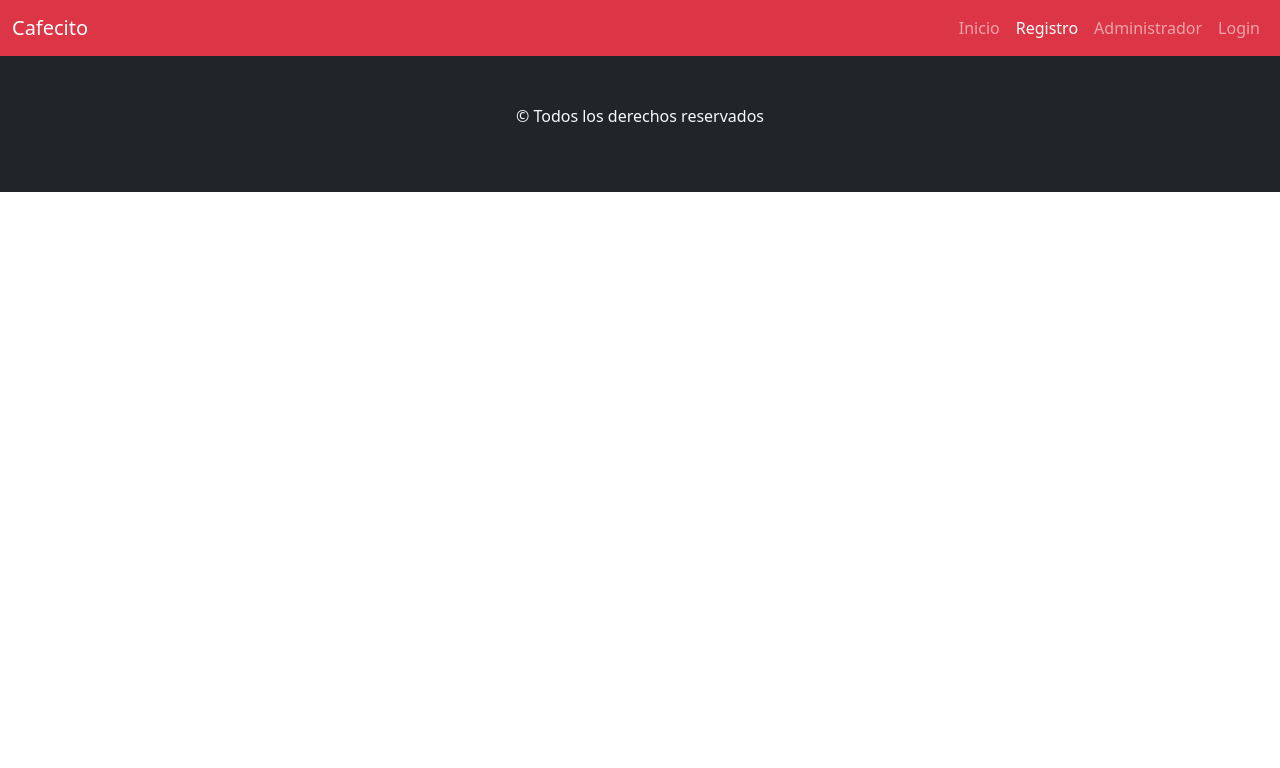
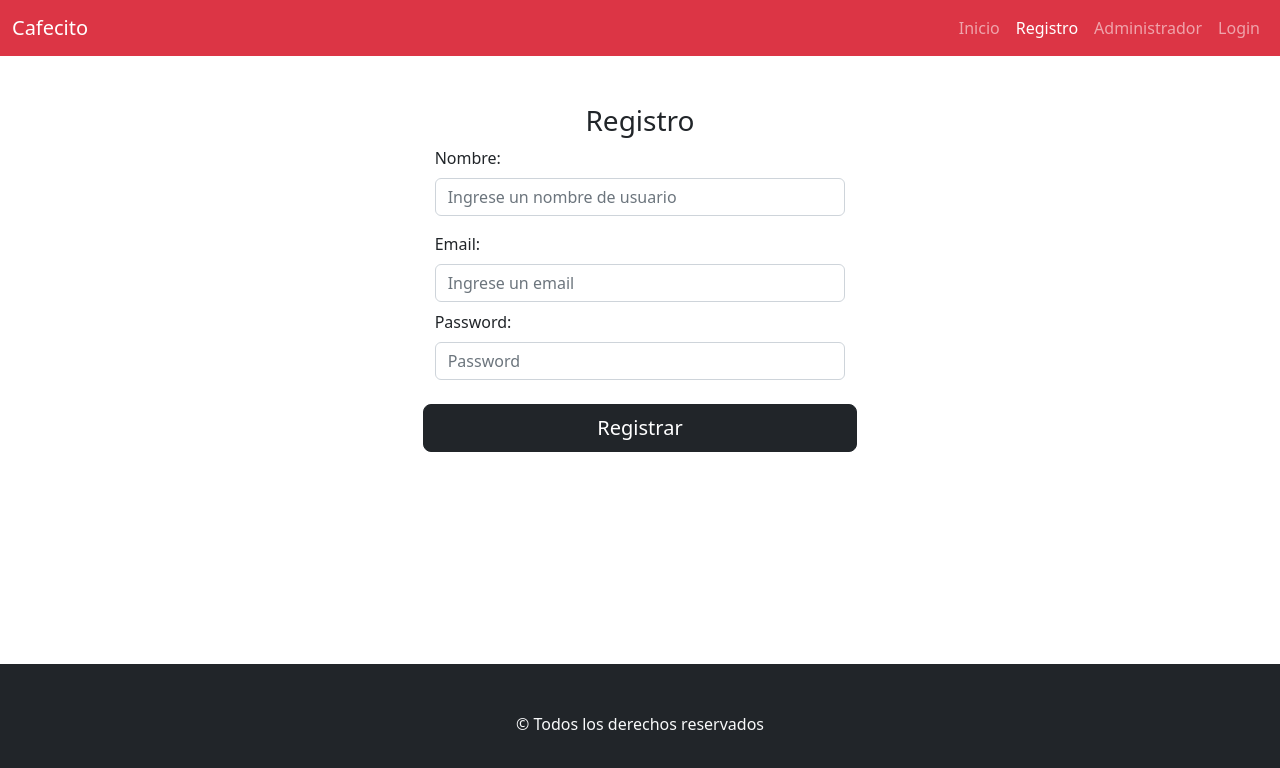
Before and after one commit to Mario-Chavez/cafecito-react, a React (Vite) app: page /registro in a window 1280 px wide. Shown: the top 768 px of the page. Built offline with nearby package versions, Linux system fonts and the light colour scheme.

Commit message:
se cargo las validaciones en todos los formularios

```diff
--- a/db.json
+++ b/db.json
@@ -1,10 +1,10 @@
 {
     "productos": [
-      { "id": 1, "title": "cafe", "precio": 200 , "categoria": "bebidaCaliente", "descripcion":"alguna descripcion", "imagen":"linkImagen"},
-      { "id": 2, "title": "te", "precio": 450 , "categoria": "dulce", "descripcion":"alguna descripcion 2", "imagen":"linkImagen"},
-      { "id": 3, "title": "biscochitos", "precio": 500 , "categoria": "salado", "descripcion":"alguna descripcion3", "imagen":"linkImagen"}
+      { "id": 1, "nombreProducto": "café", "precio": 200, "categoria":"bebida caliente", "descripcion":"alguna descripcion", "imagen":"linkimagen" },
+      { "id": 2, "nombreProducto": "te", "precio": 100, "categoria":"bebida caliente", "descripcion":"alguna descripcion", "imagen":"linkimagen" },
+      { "id": 3, "nombreProducto": "medialuna", "precio": 150, "categoria":"dulce", "descripcion":"alguna descripcion", "imagen":"linkimagen" }
     ],
     "usuarios": [
-      { "id": 1, "nombreUsuario": "admin", "email":"admin@gmail.com", "password":"12345" }
+      { "id": 1, "nombreUsuario": "admin", "email":"admin@gmail.com", "password":"A12345i" }
     ]
   }
--- a/src/App.jsx
+++ b/src/App.jsx
@@ -16,7 +16,6 @@ function App() {
     return (
         <BrowserRouter>
             <Menu />
-
             <Routes>
                 <Route exact path="/" element={<Inicio />}></Route>
                 <Route exact path="/registro" element={<Registro />}></Route>
--- a/src/views/Administrador.jsx
+++ b/src/views/Administrador.jsx
@@ -3,19 +3,19 @@ import { Button, Container } from "react-bootstrap";
 
 const Administrador = () => {
     return (
-        <Container>
-            <div className="row">
+        <Container className="mainPage">
+            <div className="row mt-5">
                 <div className="display-4 col-8">
                     <h1>Nuestros Productos</h1>
                 </div>
                 <div className="col-4 d-flex justify-content-end">
-                    <button type="button" class="btn btn-outline-primary">
+                    <button type="button" className="btn btn-outline-primary">
                         Agregar Producto
                     </button>
                 </div>
             </div>
             <hr />
-            <table class="table">
+            <table className="table">
                 <thead>
                     <tr>
                         <th scope="col">Codigo</th>
--- a/src/views/Inicio.jsx
+++ b/src/views/Inicio.jsx
@@ -1,25 +1,18 @@
 import React from "react";
 import CarouselComp from "../components/common/Carousel";
 import CardProducto from "./producto/CardProducto";
-import EditarProducto from "./producto/EditarProducto";
 import CrearProducto from "./producto/CrearProducto";
-import ItemProducto from "./producto/ItemProducto";
-import DetalleProducto from "./DetalleProducto";
-import Error404 from "./Error404";
+import { Container } from "react-bootstrap";
 
 const Inicio = () => {
     return (
         <>
             <CarouselComp />
-            <h1 className="display-4 text-center">Nuestros Productos</h1>
-            <hr />
-            <CardProducto />
-
-            {/* <EditarProducto /> */}
-            <CrearProducto />
-            {/* <ItemProducto /> */}
-            {/* <DetalleProducto />
-            <Error404 /> */}
+            <Container className="my-5 mainPage">
+                <h1 className="display-4 text-center">Nuestros Productos</h1>
+                <hr />
+                <CardProducto />
+            </Container>
         </>
     );
 };
--- a/src/views/Login.jsx
+++ b/src/views/Login.jsx
@@ -12,6 +12,8 @@ const Login = () => {
 
     const onSubmit = (ususario) => {
         // console.log(ususario);
+        /* aqui mandamos el ususario a la petision a la db, si la db no da respuesta no se guarda
+        en el sessionStorage caso contrariopp si , es porq el mail y el ususario si estan en la db  */
         login(ususario).then((respuesta) => {
             if (respuesta) {
                 sessionStorage.setItem("usuario", JSON.stringify(respuesta));
@@ -21,7 +23,7 @@ const Login = () => {
     };
 
     return (
-        <Container className="mainSection">
+        <Container className="mainSection mainPage">
             <Card className="my-5">
                 <Card.Header as="h5">Login</Card.Header>
                 <Card.Body>
@@ -33,6 +35,10 @@ const Login = () => {
                                 placeholder="Ingrese un email"
                                 {...register("email", {
                                     required: "este dato es obligatorio",
+                                    pattern: {
+                                        value: /^[A-Z0-9._%+-]+@[A-Z0-9.-]+\.[A-Z]{2,}$/i,
+                                        message: "Ingresa un correo electrónico válido",
+                                    },
                                 })}
                             />
                             <Form.Text className="text-danger">
@@ -47,6 +53,21 @@ const Login = () => {
                                 placeholder="Password"
                                 {...register("password", {
                                     required: "este dato es obligatorio",
+                                    minLength: {
+                                        value: 6,
+                                        message:
+                                            "La contraseña debe tener al menos 6 caracteres",
+                                    },
+                                    maxLength: {
+                                        value: 20,
+                                        message:
+                                            "La contraseña debe tener como maximo 20 caracteres",
+                                    },
+                                    pattern: {
+                                        value: /^(?=.*[a-z])(?=.*[A-Z])(?=.*\d)/,
+                                        message:
+                                            "La contraseña debe contener al menos una letra mayúscula, una minúscula y un número",
+                                    },
                                 })}
                             />
                             <Form.Text className="text-danger">
--- a/src/views/Registro.jsx
+++ b/src/views/Registro.jsx
@@ -1,7 +1,109 @@
 import React from "react";
+import { Button, Form } from "react-bootstrap";
+import { useForm } from "react-hook-form";
 
 const Registro = () => {
-    return <div></div>;
+    const {
+        register,
+        handleSubmit,
+        formState: { errors },
+    } = useForm();
+
+    const onSubmit = (data) => {
+        console.log(" de registro", data);
+    };
+    return (
+        <div className="mt-5 mainSection mainPage">
+            <h3 className="text-center">Registro</h3>
+            <div className="row justify-content-center">
+                <div className="col-12 col-sm-8 col-md-6 col-xl-4">
+                    <Form onSubmit={handleSubmit(onSubmit)}>
+                        <Form.Group className="mb-3">
+                            <Form.Label>Nombre:</Form.Label>
+                            <Form.Control
+                                type="text"
+                                placeholder="Ingrese un nombre de usuario"
+                                {...register("nombre", {
+                                    required: "Este campo es obligatorio",
+                                    minLength: {
+                                        value: 6,
+                                        message:
+                                            "La contraseña debe tener al menos 6 caracteres",
+                                    },
+                                    maxLength: {
+                                        value: 20,
+                                        message:
+                                            "La contraseña debe tener como maximo 20 caracteres",
+                                    },
+                                    pattern: {
+                                        value: /^(?!\s)(.*\S)$/,
+                                        message:
+                                            "El nombre no puede contener espacios en blanco al inicio ni al final",
+                                    },
+                                })}
+                            />
+                            <Form.Text className="text-danger">
+                                {errors.nombre?.message}
+                            </Form.Text>
+                        </Form.Group>
+                        <Form.Group className="mb-2">
+                            <Form.Label>Email:</Form.Label>
+                            <Form.Control
+                                type="email"
+                                placeholder="Ingrese un email"
+                                {...register("email", {
+                                    required: "este dato es obligatorio",
+                                    pattern: {
+                                        value: /^[A-Z0-9._%+-]+@[A-Z0-9.-]+\.[A-Z]{2,}$/i,
+                                        message: "Ingresa un correo electrónico válido",
+                                    },
+                                })}
+                            />
+                            <Form.Text className="text-danger">
+                                {errors.email?.message}
+                            </Form.Text>
+                        </Form.Group>
+                        <Form.Group className="mb-4">
+                            <Form.Label>Password:</Form.Label>
+                            <Form.Control
+                                type="password"
+                                placeholder="Password"
+                                {...register("password", {
+                                    required: "este dato es obligatorio",
+                                    minLength: {
+                                        value: 6,
+                                        message:
+                                            "La contraseña debe tener al menos 6 caracteres",
+                                    },
+                                    maxLength: {
+                                        value: 20,
+                                        message:
+                                            "La contraseña debe tener como maximo 20 caracteres",
+                                    },
+                                    pattern: {
+                                        value: /^(?=.*[a-z])(?=.*[A-Z])(?=.*\d)/,
+                                        message:
+                                            "La contraseña debe contener al menos una letra mayúscula, una minúscula y un número",
+                                    },
+                                })}
+                            />
+                            <Form.Text className="text-danger">
+                                {errors.password?.message}
+                            </Form.Text>
+                        </Form.Group>
+                        <div className="row">
+                            <Button
+                                className="btn btn-dark btn-lg btn-block mb-2"
+                                type="submit"
+                            >
+                                Registrar
+                            </Button>
+                        </div>
+                    </Form>
+                </div>
+            </div>
+        </div>
+    );
 };
 
 export default Registro;
--- a/src/views/producto/ItemProducto.jsx
+++ b/src/views/producto/ItemProducto.jsx
@@ -1,7 +1,23 @@
 import React from "react";
+import { Button } from "react-bootstrap";
 
 const ItemProducto = () => {
-    return <div></div>;
+    return (
+        <tr>
+            {/* <td>{props.producto._id}</td> */}
+            <td>1</td>
+            <td>MOCHACCINO CANELA</td>
+            <td>$1.740,00</td>
+            <td>
+                https://images.pexels.com/photos/6802983/pexels-photo-6802983.jpeg?auto=compress&cs=tinysrgb&w=1260&h=750&dpr=1
+            </td>
+            <td>Café</td>
+            <td>
+                <Button className="btn btn-warning">Editar</Button>
+                <Button variant="danger">Borrar</Button>
+            </td>
+        </tr>
+    );
 };
 
 export default ItemProducto;
```
Also changed, not shown: src/main.jsx (+8 -9 lines), src/views/producto/CrearProducto.jsx (+45 -9 lines).
